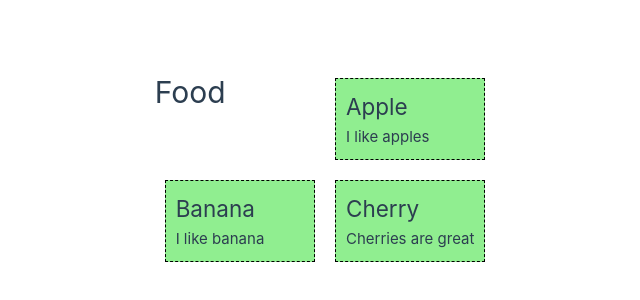
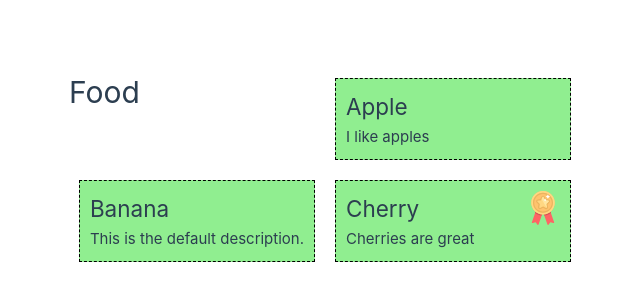
Before and after one commit to superernie77/vue-playground, a Vue app in the folder vue-playground/: page / in a window 1280 px wide. Shown: the part 230-530 px from the top of the page, without its empty margins (315-955 px from the left). Built offline with nearby package versions, Linux system fonts and the light colour scheme.

Commit message:
props examples

```diff
--- a/vue-playground/src/App.vue
+++ b/vue-playground/src/App.vue
@@ -1,8 +1,8 @@
 <template>
   <h1>Food</h1>
-  <food-item food-name="Apple" food-message="I like apples"/>
-  <food-item food-name="Banana" food-message="I like banana"/>
-  <food-item food-name="Cherry" food-message="Cherries are great"/>
+  <food-item food-name="Apple" food-desc="I like apples" v-bind:is-favorite="false"/>
+  <food-item food-name="Banana" v-bind:is-favorite="false"/>
+  <food-item food-name="Cherry" food-desc="Cherries are great" v-bind:is-favorite="true"/>
 </template>
 
 <script></script>
--- a/vue-playground/src/components/FoodItem.vue
+++ b/vue-playground/src/components/FoodItem.vue
@@ -1,16 +1,26 @@
 <template>
     <div>
-        <h2>{{ foodName }}</h2>
-        <p>{{ foodMessage }}</p>
+        <h2>
+            {{ foodName }}
+            <img src="/img_quality.svg" v-show="isFavorite" >
+        </h2>
+        <p>{{ foodDesc }}</p>
     </div>
 </template>
 
 <script>
 export default {
-    props: [
-      'foodName',
-      'foodMessage'
-    ],
+    props: {
+      foodName: {
+        type: String,
+        required: true
+      },
+      foodDesc: {
+        type:String,
+        default: 'This is the default description.'
+      },
+      isFavorite: Boolean
+    },
     data() {
         return {
             name: 'Apples',
@@ -20,4 +30,9 @@ export default {
 };
 </script>
 
-<style></style>
+<style>
+  img {
+    height: 1.5em;
+    float: right;
+  }
+</style>
```
Also changed, not shown: vue-playground/src/components/icons/IconCommunity.vue (deleted, +0 -7 lines), vue-playground/src/components/icons/IconDocumentation.vue (deleted, +0 -7 lines), vue-playground/src/components/icons/IconEcosystem.vue (deleted, +0 -7 lines), vue-playground/src/components/icons/IconSupport.vue (deleted, +0 -7 lines), vue-playground/src/components/icons/IconTooling.vue (deleted, +0 -19 lines), vue-playground/public/img_quality.svg (added).
